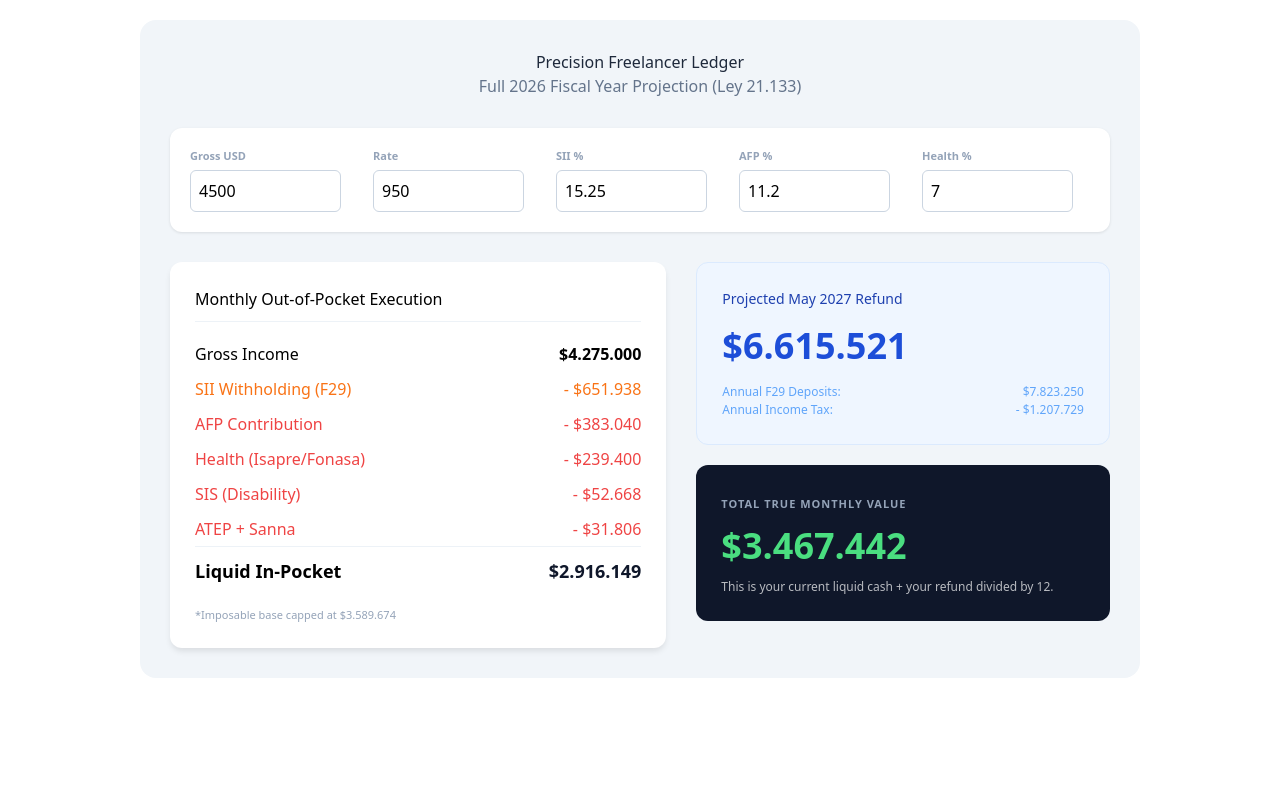
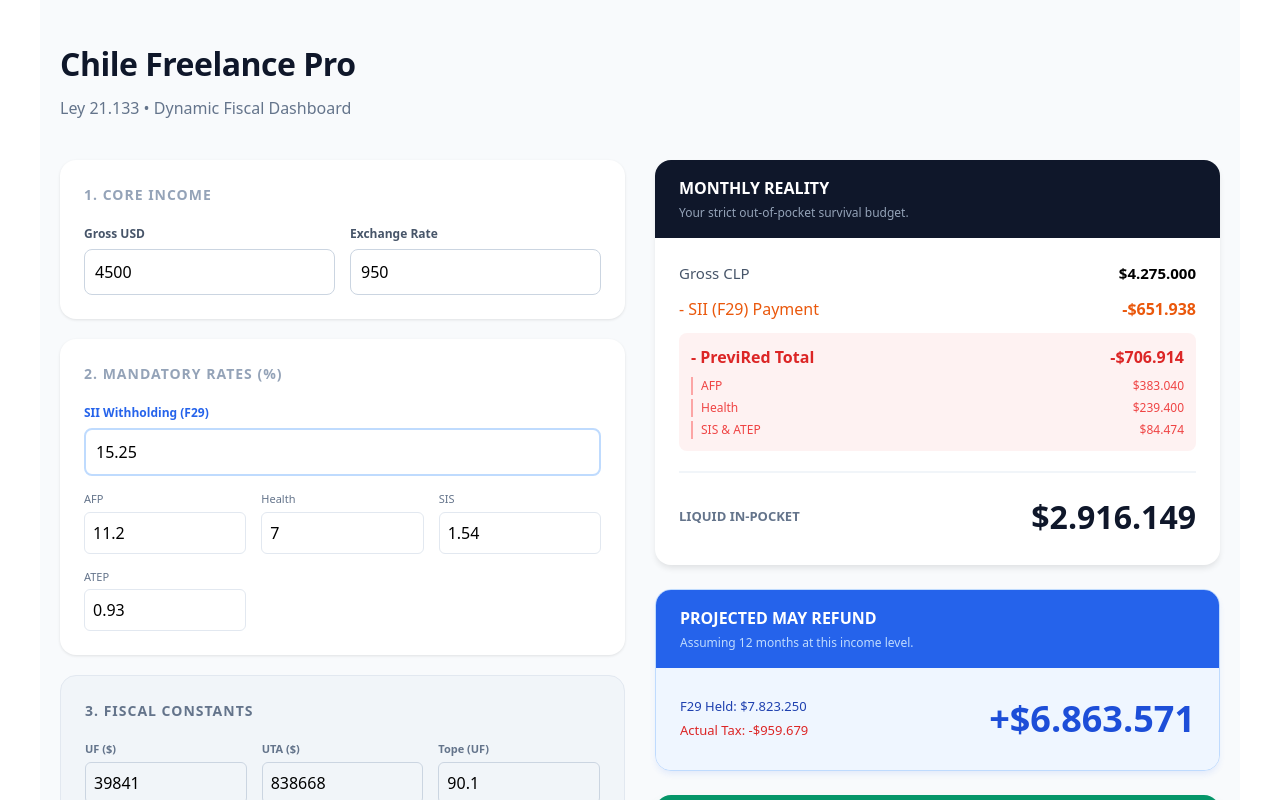
Before and after one commit to dascanioperoza/chile-freelance-app, a React (Vite) app: page / in a window 1280 px wide. Shown: the top 800 px of the page. Built offline with nearby package versions, Linux system fonts and the light colour scheme.

Commit message:
Updated to Pro Dashboard

```diff
--- a/src/App.jsx
+++ b/src/App.jsx
@@ -1,117 +1,167 @@
 import React, { useState } from 'react';
 
 export default function App() {
+  // --- USER INPUTS (Allowed to be empty strings to fix the '0' bug) ---
   const [grossUSD, setGrossUSD] = useState(4500);
   const [rate, setRate] = useState(950);
   const [siiRate, setSiiRate] = useState(15.25);
   const [afpRate, setAfpRate] = useState(11.2);
   const [isapreRate, setIsapreRate] = useState(7.0);
+  const [sisRate, setSisRate] = useState(1.54);
+  const [atepRate, setAtepRate] = useState(0.93);
 
-  // 2026 Regulatory Constants (Estimates based on UF/UTA projections)
-  const UF_2026 = 39841;
-  const TOPE_IMPONIBLE_UF = 90.1; // Monthly cap for AFP/Health
-  const UTA_2026 = 838668; // Annual Tax Unit
-  const DEEMED_EXPENSE_CAP = 15 * UTA_2026; // 15 UTA Annual Cap
+  // Fiscal Constants
+  const [ufValue, setUfValue] = useState(39841);
+  const [utaValue, setUtaValue] = useState(838668);
+  const [topeUF, setTopeUF] = useState(90.1);
 
-  // 1. Base Income
-  const grossMonthlyCLP = grossUSD * rate;
-  const grossAnnualCLP = grossMonthlyCLP * 12;
+  // --- SAFE INPUT HANDLER ---
+  const handle = (setter) => (e) => {
+    setter(e.target.value === "" ? "" : Number(e.target.value));
+  };
+  const num = (v) => Number(v) || 0;
 
-  // 2. PreviRed Base (Tope Imponible Check)
+  // --- MATH & LOGIC ---
+  const grossMonthlyCLP = num(grossUSD) * num(rate);
   const rawImposableBase = grossMonthlyCLP * 0.8;
-  const imposableBase = Math.min(rawImposableBase, TOPE_IMPONIBLE_UF * UF_2026);
+  const monthlyCapCLP = num(topeUF) * num(ufValue);
+  const imposableBase = Math.min(rawImposableBase, monthlyCapCLP);
 
-  // 3. PreviRed Itemized Costs
-  const afp = imposableBase * (afpRate / 100);
-  const health = imposableBase * (isapreRate / 100);
-  const sis = imposableBase * 0.0154; // SIS 1.54%
-  const atep = imposableBase * 0.0093; // ATEP + Sanna 0.93%
+  const afp = imposableBase * (num(afpRate) / 100);
+  const health = imposableBase * (num(isapreRate) / 100);
+  const sis = imposableBase * (num(sisRate) / 100);
+  const atep = imposableBase * (num(atepRate) / 100);
   const totalPrevired = afp + health + sis + atep;
 
-  // 4. SII Cash Flow (F29)
-  const f29 = grossMonthlyCLP * (siiRate / 100);
-  const liquidInHand = grossMonthlyCLP - f29 - totalPrevired;
+  const f29 = grossMonthlyCLP * (num(siiRate) / 100);
+  const monthlyLiquid = grossMonthlyCLP - f29 - totalPrevired;
 
-  // 5. Annual Income Tax (IGC) Calculation
-  const annualExpenses = Math.min(grossAnnualCLP * 0.3, DEEMED_EXPENSE_CAP);
-  const annualSocialSecurity = totalPrevired * 12;
-  const annualTaxableBase = Math.max(0, grossAnnualCLP - annualExpenses - annualSocialSecurity);
+  // Annual Projections
+  const annualGross = grossMonthlyCLP * 12;
+  const uta = num(utaValue);
+  const actualExpenses = uta > 0 ? Math.min(annualGross * 0.3, 15 * uta) : 0;
+  const taxableBaseAnnual = Math.max(0, annualGross - actualExpenses - (totalPrevired * 12));
 
   const calcAnnualIGC = (base) => {
-    const utm = UTA_2026 / 12;
-    if (base <= 13.5 * UTA_2026 / 12 * 12) { /* Simplified for display logic */ }
-    // Official 2026 Annual Brackets (Approx)
-    if (base <= 9397480) return 0;
-    if (base <= 20883300) return (base * 0.04) - 375899;
-    if (base <= 34805500) return (base * 0.08) - 1211232;
-    if (base <= 48727700) return (base * 0.135) - 3125535;
-    if (base <= 62649900) return (base * 0.23) - 7754664;
-    return (base * 0.304) - 12390750;
+    if (uta === 0) return 0;
+    const b = base / uta;
+    if (b <= 13.5) return 0;
+    if (b <= 30) return (base * 0.04) - (0.54 * uta);
+    if (b <= 50) return (base * 0.08) - (1.74 * uta);
+    if (b <= 70) return (base * 0.135) - (4.49 * uta);
+    if (b <= 90) return (base * 0.23) - (11.14 * uta);
+    if (b <= 120) return (base * 0.304) - (17.80 * uta);
+    if (b <= 310) return (base * 0.35) - (23.32 * uta);
+    return (base * 0.40) - (38.82 * uta);
   };
 
-  const annualTax = calcAnnualIGC(annualTaxableBase);
-  const annualF29Total = f29 * 12;
-  const projectedRefund = annualF29Total - annualTax;
-  const trueMonthlyAverage = ((liquidInHand * 12) + projectedRefund) / 12;
+  const annualTax = calcAnnualIGC(taxableBaseAnnual);
+  const projectedRefund = (f29 * 12) - annualTax;
+  const trueMonthlyNet = ((monthlyLiquid * 12) + projectedRefund) / 12;
 
   const fmt = (v) => new Intl.NumberFormat('es-CL', { style: 'currency', currency: 'CLP', maximumFractionDigits: 0 }).format(v);
 
   return (
-    <div style={{ maxWidth: '1000px', margin: '20px auto', padding: '30px', backgroundColor: '#f1f5f9', borderRadius: '16px', fontFamily: 'system-ui' }}>
-      <header style={{ marginBottom: '30px', textAlign: 'center' }}>
-        <h1 style={{ margin: 0, color: '#1e293b' }}>Precision Freelancer Ledger</h1>
-        <p style={{ color: '#64748b' }}>Full 2026 Fiscal Year Projection (Ley 21.133)</p>
+    <div style={{ maxWidth: '1200px', margin: '0 auto', padding: '40px 20px', backgroundColor: '#f8fafc', minHeight: '100vh', fontFamily: 'system-ui, -apple-system, sans-serif' }}>
+
+      <header style={{ marginBottom: '40px' }}>
+        <h1 style={{ fontSize: '32px', fontWeight: '900', color: '#0f172a', margin: '0 0 8px 0', letterSpacing: '-0.5px' }}>Chile Freelance Pro</h1>
+        <p style={{ color: '#64748b', margin: 0, fontWeight: '500' }}>Ley 21.133 • Dynamic Fiscal Dashboard</p>
       </header>
 
-      {/* INPUTS GRID */}
-      <div style={{ display: 'grid', gridTemplateColumns: 'repeat(5, 1fr)', gap: '15px', marginBottom: '30px', backgroundColor: 'white', padding: '20px', borderRadius: '12px', boxShadow: '0 1px 3px rgba(0,0,0,0.1)' }}>
-        {[['Gross USD', grossUSD, setGrossUSD], ['Rate', rate, setRate], ['SII %', siiRate, setSiiRate], ['AFP %', afpRate, setAfpRate], ['Health %', isapreRate, setIsapreRate]].map(([label, val, set], i) => (
-          <div key={i}>
-            <label style={{ display: 'block', fontSize: '11px', fontWeight: 'bold', color: '#94a3b8', marginBottom: '5px' }}>{label}</label>
-            <input type="number" value={val} onChange={(e) => set(Number(e.target.value))} style={{ width: '90%', padding: '8px', borderRadius: '6px', border: '1px solid #cbd5e1' }} />
-          </div>
-        ))}
-      </div>
+      <div style={{ display: 'grid', gridTemplateColumns: 'repeat(auto-fit, minmax(340px, 1fr))', gap: '30px' }}>
 
-      <div style={{ display: 'grid', gridTemplateColumns: '1.2fr 1fr', gap: '30px' }}>
-
-        {/* COLUMN 1: MONTHLY LEDGER */}
-        <div style={{ backgroundColor: 'white', padding: '25px', borderRadius: '12px', boxShadow: '0 4px 6px -1px rgba(0,0,0,0.1)' }}>
-          <h2 style={{ fontSize: '16px', marginTop: 0, borderBottom: '1px solid #edf2f7', paddingBottom: '10px' }}>Monthly Out-of-Pocket Execution</h2>
-
-          <table style={{ width: '100%', borderCollapse: 'collapse', marginTop: '15px' }}>
-            <tbody>
-              <tr style={{ height: '35px' }}><td>Gross Income</td><td style={{ textAlign: 'right', fontWeight: 'bold' }}>{fmt(grossMonthlyCLP)}</td></tr>
-              <tr style={{ height: '35px', color: '#f97316' }}><td>SII Withholding (F29)</td><td style={{ textAlign: 'right' }}>- {fmt(f29)}</td></tr>
-              <tr style={{ height: '35px', color: '#ef4444' }}><td>AFP Contribution</td><td style={{ textAlign: 'right' }}>- {fmt(afp)}</td></tr>
-              <tr style={{ height: '35px', color: '#ef4444' }}><td>Health (Isapre/Fonasa)</td><td style={{ textAlign: 'right' }}>- {fmt(health)}</td></tr>
-              <tr style={{ height: '35px', color: '#ef4444' }}><td>SIS (Disability)</td><td style={{ textAlign: 'right' }}>- {fmt(sis)}</td></tr>
-              <tr style={{ height: '35px', color: '#ef4444', borderBottom: '1px solid #edf2f7' }}><td>ATEP + Sanna</td><td style={{ textAlign: 'right' }}>- {fmt(atep)}</td></tr>
-              <tr style={{ height: '50px', fontSize: '18px' }}>
-                <td style={{ fontWeight: 'bold' }}>Liquid In-Pocket</td>
-                <td style={{ textAlign: 'right', fontWeight: '900', color: '#0f172a' }}>{fmt(liquidInHand)}</td>
-              </tr>
-            </tbody>
-          </table>
-          <p style={{ fontSize: '11px', color: '#94a3b8', marginTop: '10px' }}>*Imposable base capped at {fmt(TOPE_IMPONIBLE_UF * UF_2026)}</p>
-        </div>
-
-        {/* COLUMN 2: ANNUAL WEALTH */}
+        {/* LEFT COLUMN: PARAMETERS */}
         <div style={{ display: 'flex', flexDirection: 'column', gap: '20px' }}>
 
-          <div style={{ backgroundColor: '#eff6ff', padding: '25px', borderRadius: '12px', border: '1px solid #dbeafe' }}>
-            <h3 style={{ margin: 0, fontSize: '14px', color: '#1e40af' }}>Projected May 2027 Refund</h3>
-            <div style={{ fontSize: '36px', fontWeight: '900', color: '#1d4ed8', margin: '10px 0' }}>{fmt(projectedRefund)}</div>
-            <div style={{ fontSize: '12px', color: '#60a5fa' }}>
-              <div style={{ display: 'flex', justifyContent: 'space-between' }}><span>Annual F29 Deposits:</span> <span>{fmt(annualF29Total)}</span></div>
-              <div style={{ display: 'flex', justifyContent: 'space-between' }}><span>Annual Income Tax:</span> <span>- {fmt(annualTax)}</span></div>
+          <div style={{ backgroundColor: 'white', padding: '24px', borderRadius: '16px', boxShadow: '0 1px 3px rgba(0,0,0,0.1)' }}>
+            <h2 style={{ fontSize: '14px', fontWeight: '800', textTransform: 'uppercase', color: '#94a3b8', marginBottom: '20px', letterSpacing: '1px' }}>1. Core Income</h2>
+            <div style={{ display: 'grid', gridTemplateColumns: '1fr 1fr', gap: '15px' }}>
+              <div>
+                <label style={{ display: 'block', fontSize: '12px', fontWeight: '600', color: '#475569', marginBottom: '6px' }}>Gross USD</label>
+                <input type="number" value={grossUSD} onChange={handle(setGrossUSD)} style={{ width: '100%', padding: '10px', borderRadius: '8px', border: '1px solid #cbd5e1', fontSize: '16px', boxSizing: 'border-box' }} />
+              </div>
+              <div>
+                <label style={{ display: 'block', fontSize: '12px', fontWeight: '600', color: '#475569', marginBottom: '6px' }}>Exchange Rate</label>
+                <input type="number" value={rate} onChange={handle(setRate)} style={{ width: '100%', padding: '10px', borderRadius: '8px', border: '1px solid #cbd5e1', fontSize: '16px', boxSizing: 'border-box' }} />
+              </div>
             </div>
           </div>
 
-          <div style={{ backgroundColor: '#0f172a', padding: '25px', borderRadius: '12px', color: 'white' }}>
-            <span style={{ fontSize: '11px', color: '#94a3b8', fontWeight: 'bold', letterSpacing: '1px' }}>TOTAL TRUE MONTHLY VALUE</span>
-            <div style={{ fontSize: '36px', fontWeight: '900', color: '#4ade80', margin: '5px 0' }}>{fmt(trueMonthlyAverage)}</div>
-            <p style={{ fontSize: '12px', margin: 0, opacity: 0.7 }}>This is your current liquid cash + your refund divided by 12.</p>
+          <div style={{ backgroundColor: 'white', padding: '24px', borderRadius: '16px', boxShadow: '0 1px 3px rgba(0,0,0,0.1)' }}>
+            <h2 style={{ fontSize: '14px', fontWeight: '800', textTransform: 'uppercase', color: '#94a3b8', marginBottom: '20px', letterSpacing: '1px' }}>2. Mandatory Rates (%)</h2>
+            <div style={{ display: 'grid', gridTemplateColumns: 'repeat(3, 1fr)', gap: '15px' }}>
+              <div style={{ gridColumn: 'span 3' }}>
+                <label style={{ display: 'block', fontSize: '12px', fontWeight: '700', color: '#2563eb', marginBottom: '6px' }}>SII Withholding (F29)</label>
+                <input type="number" step="0.01" value={siiRate} onChange={handle(setSiiRate)} style={{ width: '100%', padding: '10px', borderRadius: '8px', border: '2px solid #bfdbfe', fontSize: '16px', boxSizing: 'border-box' }} />
+              </div>
+              <div><label style={{ display: 'block', fontSize: '11px', color: '#64748b', marginBottom: '4px' }}>AFP</label><input type="number" step="0.1" value={afpRate} onChange={handle(setAfpRate)} style={{ width: '100%', padding: '8px', borderRadius: '6px', border: '1px solid #e2e8f0', boxSizing: 'border-box' }} /></div>
+              <div><label style={{ display: 'block', fontSize: '11px', color: '#64748b', marginBottom: '4px' }}>Health</label><input type="number" step="0.1" value={isapreRate} onChange={handle(setIsapreRate)} style={{ width: '100%', padding: '8px', borderRadius: '6px', border: '1px solid #e2e8f0', boxSizing: 'border-box' }} /></div>
+              <div><label style={{ display: 'block', fontSize: '11px', color: '#64748b', marginBottom: '4px' }}>SIS</label><input type="number" step="0.01" value={sisRate} onChange={handle(setSisRate)} style={{ width: '100%', padding: '8px', borderRadius: '6px', border: '1px solid #e2e8f0', boxSizing: 'border-box' }} /></div>
+              <div><label style={{ display: 'block', fontSize: '11px', color: '#64748b', marginBottom: '4px' }}>ATEP</label><input type="number" step="0.01" value={atepRate} onChange={handle(setAtepRate)} style={{ width: '100%', padding: '8px', borderRadius: '6px', border: '1px solid #e2e8f0', boxSizing: 'border-box' }} /></div>
+            </div>
+          </div>
+
+          <div style={{ backgroundColor: '#f1f5f9', padding: '24px', borderRadius: '16px', border: '1px solid #e2e8f0' }}>
+            <h2 style={{ fontSize: '14px', fontWeight: '800', textTransform: 'uppercase', color: '#64748b', marginBottom: '20px', letterSpacing: '1px' }}>3. Fiscal Constants</h2>
+            <div style={{ display: 'grid', gridTemplateColumns: '1fr 1fr 1fr', gap: '15px' }}>
+              <div><label style={{ display: 'block', fontSize: '11px', fontWeight: '700', color: '#64748b', marginBottom: '4px' }}>UF ($)</label><input type="number" value={ufValue} onChange={handle(setUfValue)} style={{ width: '100%', padding: '8px', borderRadius: '6px', border: '1px solid #cbd5e1', backgroundColor: 'transparent', boxSizing: 'border-box' }} /></div>
+              <div><label style={{ display: 'block', fontSize: '11px', fontWeight: '700', color: '#64748b', marginBottom: '4px' }}>UTA ($)</label><input type="number" value={utaValue} onChange={handle(setUtaValue)} style={{ width: '100%', padding: '8px', borderRadius: '6px', border: '1px solid #cbd5e1', backgroundColor: 'transparent', boxSizing: 'border-box' }} /></div>
+              <div><label style={{ display: 'block', fontSize: '11px', fontWeight: '700', color: '#64748b', marginBottom: '4px' }}>Tope (UF)</label><input type="number" step="0.1" value={topeUF} onChange={handle(setTopeUF)} style={{ width: '100%', padding: '8px', borderRadius: '6px', border: '1px solid #cbd5e1', backgroundColor: 'transparent', boxSizing: 'border-box' }} /></div>
+            </div>
+          </div>
+
+        </div>
+
+        {/* RIGHT COLUMN: TIMELINE RESULTS */}
+        <div style={{ display: 'flex', flexDirection: 'column', gap: '24px' }}>
+
+          {/* STEP 1: MONTHLY */}
+          <div style={{ backgroundColor: 'white', borderRadius: '16px', overflow: 'hidden', boxShadow: '0 4px 6px -1px rgba(0,0,0,0.1)' }}>
+            <div style={{ backgroundColor: '#0f172a', padding: '16px 24px' }}>
+              <h3 style={{ margin: 0, color: 'white', fontSize: '16px', fontWeight: '700' }}>MONTHLY REALITY</h3>
+              <p style={{ margin: '4px 0 0 0', color: '#94a3b8', fontSize: '12px' }}>Your strict out-of-pocket survival budget.</p>
+            </div>
+            <div style={{ padding: '24px' }}>
+              <div style={{ display: 'flex', justifyContent: 'space-between', marginBottom: '12px', fontSize: '15px' }}><span style={{ color: '#475569' }}>Gross CLP</span> <span style={{ fontWeight: '700' }}>{fmt(grossMonthlyCLP)}</span></div>
+              <div style={{ display: 'flex', justifyContent: 'space-between', marginBottom: '8px', color: '#ea580c' }}><span>- SII (F29) Payment</span> <span style={{ fontWeight: '600' }}>-{fmt(f29)}</span></div>
+
+              <div style={{ backgroundColor: '#fef2f2', padding: '12px', borderRadius: '8px', marginTop: '12px', marginBottom: '20px' }}>
+                <div style={{ display: 'flex', justifyContent: 'space-between', color: '#dc2626', fontWeight: '700', marginBottom: '8px' }}><span>- PreviRed Total</span> <span>-{fmt(totalPrevired)}</span></div>
+                <div style={{ display: 'flex', justifyContent: 'space-between', fontSize: '12px', color: '#ef4444', paddingLeft: '8px', borderLeft: '2px solid #fca5a5', marginBottom: '4px' }}><span>AFP</span> <span>{fmt(afp)}</span></div>
+                <div style={{ display: 'flex', justifyContent: 'space-between', fontSize: '12px', color: '#ef4444', paddingLeft: '8px', borderLeft: '2px solid #fca5a5', marginBottom: '4px' }}><span>Health</span> <span>{fmt(health)}</span></div>
+                <div style={{ display: 'flex', justifyContent: 'space-between', fontSize: '12px', color: '#ef4444', paddingLeft: '8px', borderLeft: '2px solid #fca5a5' }}><span>SIS & ATEP</span> <span>{fmt(sis + atep)}</span></div>
+              </div>
+
+              <div style={{ display: 'flex', justifyContent: 'space-between', alignItems: 'center', paddingTop: '20px', borderTop: '2px solid #f1f5f9' }}>
+                <span style={{ fontSize: '13px', fontWeight: '800', color: '#64748b', textTransform: 'uppercase' }}>Liquid In-Pocket</span>
+                <span style={{ fontSize: '32px', fontWeight: '900', color: '#0f172a' }}>{fmt(monthlyLiquid)}</span>
+              </div>
+            </div>
+          </div>
+
+          {/* STEP 2: ANNUAL */}
+          <div style={{ backgroundColor: 'white', borderRadius: '16px', overflow: 'hidden', border: '1px solid #bfdbfe', boxShadow: '0 4px 6px -1px rgba(37,99,235,0.1)' }}>
+            <div style={{ backgroundColor: '#2563eb', padding: '16px 24px' }}>
+              <h3 style={{ margin: 0, color: 'white', fontSize: '16px', fontWeight: '700' }}>PROJECTED MAY REFUND</h3>
+              <p style={{ margin: '4px 0 0 0', color: '#bfdbfe', fontSize: '12px' }}>Assuming 12 months at this income level.</p>
+            </div>
+            <div style={{ padding: '24px', backgroundColor: '#eff6ff' }}>
+              <div style={{ display: 'flex', justifyContent: 'space-between', alignItems: 'center' }}>
+                <div>
+                  <div style={{ fontSize: '13px', color: '#1e40af', marginBottom: '4px' }}>F29 Held: {fmt(f29 * 12)}</div>
+                  <div style={{ fontSize: '13px', color: '#dc2626' }}>Actual Tax: -{fmt(annualTax)}</div>
+                </div>
+                <div style={{ fontSize: '36px', fontWeight: '900', color: '#1d4ed8' }}>+{fmt(projectedRefund)}</div>
+              </div>
+            </div>
+          </div>
+
+          {/* STEP 3: AVERAGE */}
+          <div style={{ backgroundColor: '#059669', borderRadius: '16px', overflow: 'hidden', padding: '24px', color: 'white', boxShadow: '0 10px 15px -3px rgba(5,150,105,0.3)' }}>
+            <h3 style={{ margin: '0 0 4px 0', fontSize: '14px', fontWeight: '800', textTransform: 'uppercase', color: '#d1fae5', letterSpacing: '1px' }}>True Average Monthly Value</h3>
+            <p style={{ margin: '0 0 16px 0', fontSize: '12px', color: '#a7f3d0' }}>Mathematical value of your work: Cash + (Refund ÷ 12)</p>
+            <div style={{ fontSize: '48px', fontWeight: '900', lineHeight: '1' }}>{fmt(trueMonthlyNet)}</div>
           </div>
 
         </div>
```
